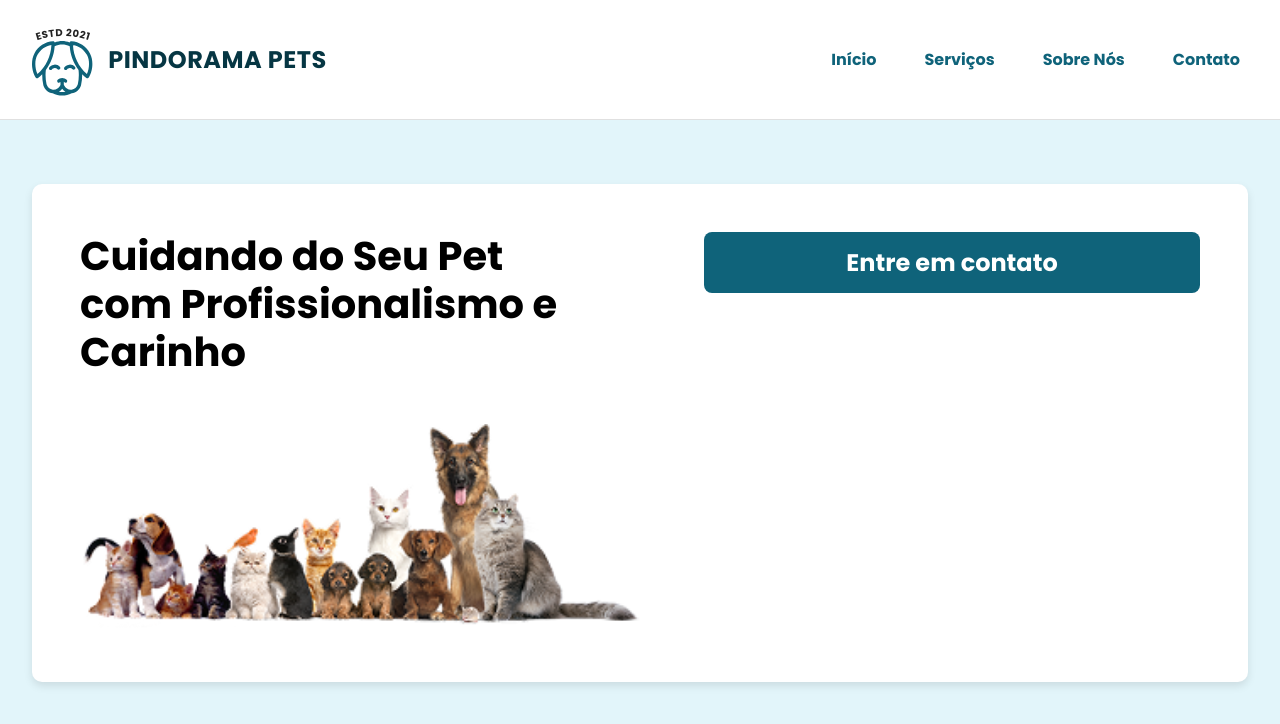
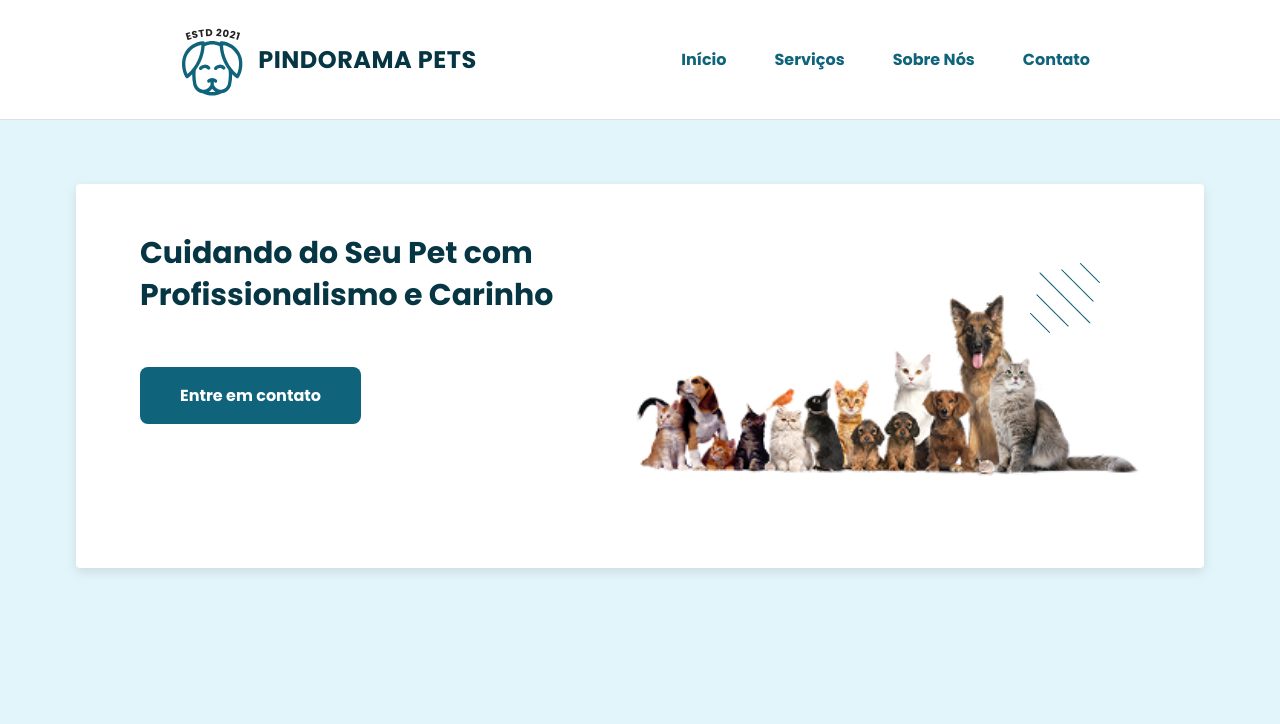
Before and after one commit to thiagoatsl/Pindorama-Pets, a plain HTML site: page index.html in a window 1280 px wide. Drawn offline with nearby package versions, Linux system fonts and the light colour scheme.

Commit message:
fix(hero): corrigindo seção hero

```diff
--- a/css/style.css
+++ b/css/style.css
@@ -54,6 +54,10 @@ ESTILOS DO HEADER (MOBILE)
     font-weight: 700;
     background-color: #ffffff;
     border-bottom: none;
+    padding-left: 0;
+    padding-right: 0;
+    position: relative;
+    z-index: 10;
 }
 
 .navbar {
@@ -164,65 +168,89 @@ MENU DE NAVEGAÇÃO (MOBILE)
 ESTILOS DA SEÇÃO HERO (MOBILE)
 */
 
- .hero-section {
-    padding: 2rem 1rem;
+/*  ESTILOS DO BOTÃO PRINCIPAL */
+.btn-primary {
+    display: inline-block;
+    background-color: #0F637A;
+    color: #ffffff;
+    padding: 1rem 2.5rem;
+    border-radius: 8px;
+    font-family: var(--font-main);
+    font-weight: 700;
+    font-size: var(--size-detail);
+    text-align: center;
+    transition: background-color 0.3s ease;
 }
 
- .hero-card {
+.btn-primary:hover {
+    background-color: #0c4d60;
+}
+
+.hero {
+    padding: 8rem 1.5rem 2rem 1.5rem;
+    background-image: url('../images/elipse.svg');
+    background-repeat: no-repeat;
+    background-position: top center;
+    background-size: 100% 85%;
+    margin-top: -60px; /* Ajuste este valor (ex: -70px) se precisar */
+
+}
+
+.hero-container {
     display: flex;
     flex-direction: column;
     align-items: center;
-    text-align: center;
-    gap: 1.5rem;
 }
 
-
- .hero-image-container {
+.hero-text {
+    order: 1;
     width: 100%;
 }
 
+.hero-visual {
+    order: 2;
+    width: 100%;
+    margin-top: 1.5rem;
+}
 
- .hero-image-container img {
-    width: 100%;
-    height: auto;
+.hero-cta {
+    order: 3;
+    margin-top: 1.5rem;
 }
 
 .hero-title {
     font-family: var(--font-main);
-    font-weight: 700;
-    color: #000000;
     font-size: var(--size-banner);
-    line-height: 1.2;
+    /* 28px */
+    line-height: 1.3;
+    color: #063643;
+    text-align: left;
+    /* Como no protótipo */
     margin: 0;
 }
 
-.hero-title-desktop {
+.desktop-title {
     display: none;
+    /* Esconde o título desktop */
 }
 
-.hero-title-mobile {
+.mobile-title {
     display: block;
+    /* Mostra o título mobile */
 }
 
-.btn {
-    display: inline-block;
-    padding: 0.8rem 1.5rem;
-    font-family: var(--font-main);
-    font-weight: 700;
-    font-size: var(--size-mobile-l);
-    color: #ffffff;
-    background-color: #0F637A;
-    border: none;
-    border-radius: 8px;
-    cursor: pointer;
-    text-align: center;
-    transition: background-color 0.3s ease;
+.hero-pets-img {
+    width: 100%;
+    max-width: 450px;
+    /* Evita que a imagem fique gigante */
+    display: block;
+    margin: 0 auto;
 }
 
-.btn:hover {
-    background-color: #0c4d60;
+.hero-decor-lines {
+    display: none;
+    /* Esconde as linhas no mobile */
 }
-
 
 
 
@@ -238,7 +266,9 @@ ESTILOS DESKTOP
 
     .header {
         margin-top: 0;
-        border-bottom: 1px solid #e0e0e0
+        border-bottom: 1px solid #e0e0e0;
+        padding-left: 150px;
+        padding-right: 150px;
     }
 
     .navbar {
@@ -321,59 +351,86 @@ ESTILOS DESKTOP
 ESTILOS DA SEÇÃO HERO
 */
 
-.hero-section {
+    .hero {
         padding: 4rem 2rem;
+        /* Mais espaçamento vertical no desktop */
+        background-image: none;
+        margin-top: 0;
+        background-size: auto;
     }
 
-.hero-card{
-    display: flex;
-    flex-direction: row;
-    flex-wrap: wrap;
-    justify-content: space-between;
+    .hero-container {
+        display: grid;
+        /* Duas colunas: 1ª para texto/botão, 2ª para imagem */
+        grid-template-columns: 1fr 1.1fr;
+        gap: 2rem;
         align-items: center;
 
+        /* O card branco */
         background-color: #ffffff;
-    padding: 3rem;
-    border-radius: 10px;
-    box-shadow: 0 4px 8px rgba(0, 0, 0, 0.1);
-    max-width: 1200px;
-    margin: 0 auto;
+        border-radius: 4px;
+        padding: 3rem 4rem 4rem 4rem;
+        max-width: 1000px; /* Limita a largura do card */
+        margin: 0 auto; /* Centraliza o card */
+
+        position: relative; /* Para a imagem "vazar" */
+        overflow: visible; /* Permite a imagem "vazar" */
+        box-shadow: 0 4px 12px rgba(0, 0, 0, 0.1);
     }
 
-.hero-content {
-    flex-basis: 45%;
+    .hero-text {
         order: 1;
-    text-align: left;
-    margin-bottom: 1.5rem;
+        grid-column: 1;
+        grid-row: 1;
+        align-self: end; /* Alinha texto ao final (em cima do botão) */
     }
 
-.hero-image-container {
-    flex-basis: 50%;
-    order: 3;
+    .hero-cta {
+        order: 2;
+        grid-column: 1;
+        grid-row: 2;
+        margin-top: 1.2rem; /* Espaço entre título e botão */
+        align-self: start; /* Alinha botão ao início */
+        margin-bottom: 5rem;
     }
 
-.btn-primary {
-    flex-basis: 40%;
-    order: 2;
+    .hero-visual {
+        order: 3;
+        grid-column: 2;
+        grid-row: 1 / 3; /* Imagem ocupa as duas "linhas" da grid */
+        position: relative;
+        margin-bottom: -1rem; /* Puxa a imagem para baixo, "vazando" do card */
+
+        align-self: end;
     }
 
-.hero-card {
-    align-items: flex-start;
-
-}
     .hero-title {
-    font-size: 2.5rem;
+        font-size: 30px; /* Fonte maior no desktop */
+        line-height: 1.4;
     }
 
-.hero-title-mobile {
-    display: none;
+    .desktop-title {
+        display: block; /* Mostra o título desktop */
     }
 
-.hero-title-desktop {
-    display: block;
+    .mobile-title {
+        display: none; /* Esconde o título mobile */
     }
 
-.btn {
-    font-size: var(--size-title);
-    font-weight: bold;
+    .hero-pets-img {
+        width: 100%;
+        max-width: none; /* Remove o max-width do mobile */
+        position: relative; /* Para ficar sobre as linhas */
+        z-index: 1;
+        margin-bottom: 40px;
     }
+
+    .hero-decor-lines {
+        display: block;
+        position: absolute;
+        top: -4.5rem; /* Posição relativa ao container .hero-visual */
+        right: 0;
+        width: 150px; /* Ajuste o tamanho conforme necessário */
+        z-index: 0;
+    }
+}
--- a/index.html
+++ b/index.html
@@ -67,23 +67,24 @@
     </header>
 
     <main>
-        <section class="hero-section">
-            <div class="hero-card">
+        <section class="hero" id="inicio">
+            <div class="hero-container">
 
-
-
-
-                <div class="hero-content">
-                    <h1 class="hero-title hero-title-mobile">Cuidamos do seu animal com muito amor</h1>
-                    <h1 class="hero-title hero-title-desktop">Cuidando do Seu Pet com Profissionalismo e Carinho</h1>
+                <div class="hero-text">
+                    <h1 class="hero-title">
+                        <span class="mobile-title">Cuidamos do seu<br> animal com muito<br> amor</span>
+                        <span class="desktop-title">Cuidando do Seu Pet com<br> Profissionalismo e Carinho</span>
+                    </h1>
                 </div>
 
-
-                <div class="hero-image-container">
-                    <img src="images/grupo-de-animais.png" alt="Grupo de cães e gatos">
+                <div class="hero-visual">
+                    <img src="images/grupo-de-animais.png" alt="Grupo de cães, gatos e um pássaro" class="hero-pets-img">
+                    <img src="images/Waveform.png" alt="" class="hero-decor-lines" aria-hidden="true">
                 </div>
 
-                <a href="#contato" class="btn btn-primary">Entre em contato</a>
+                <div class="hero-cta">
+                    <a href="#contato" class="btn-primary">Entre em contato</a>
+                </div>
 
             </div>
         </section>
```
Also changed, not shown: images/Waveform.png (added), images/elipse.svg (added). Lines whose indentation alone changed are shown as unchanged.
